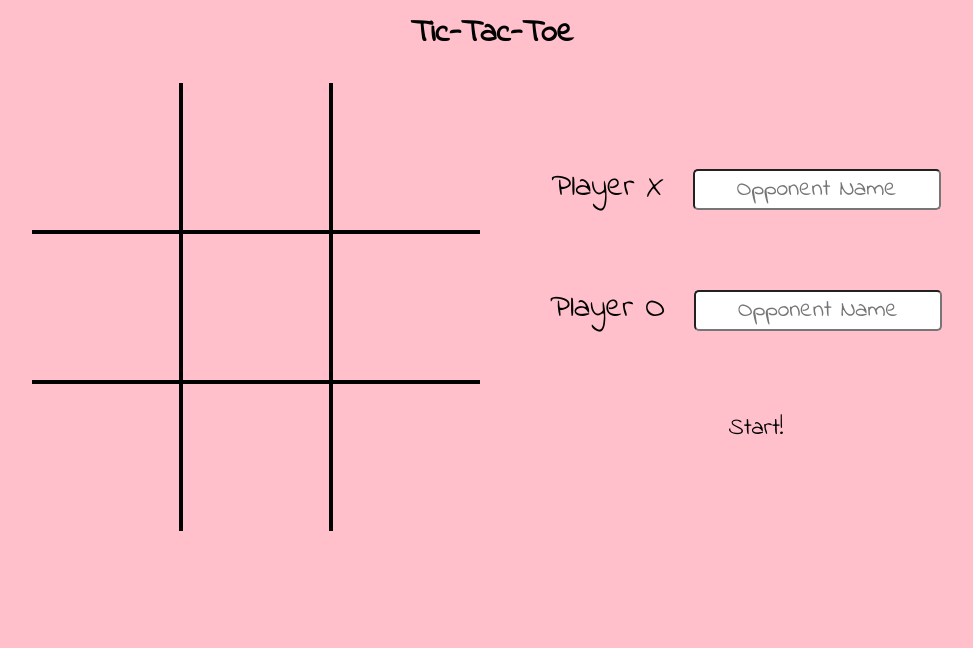
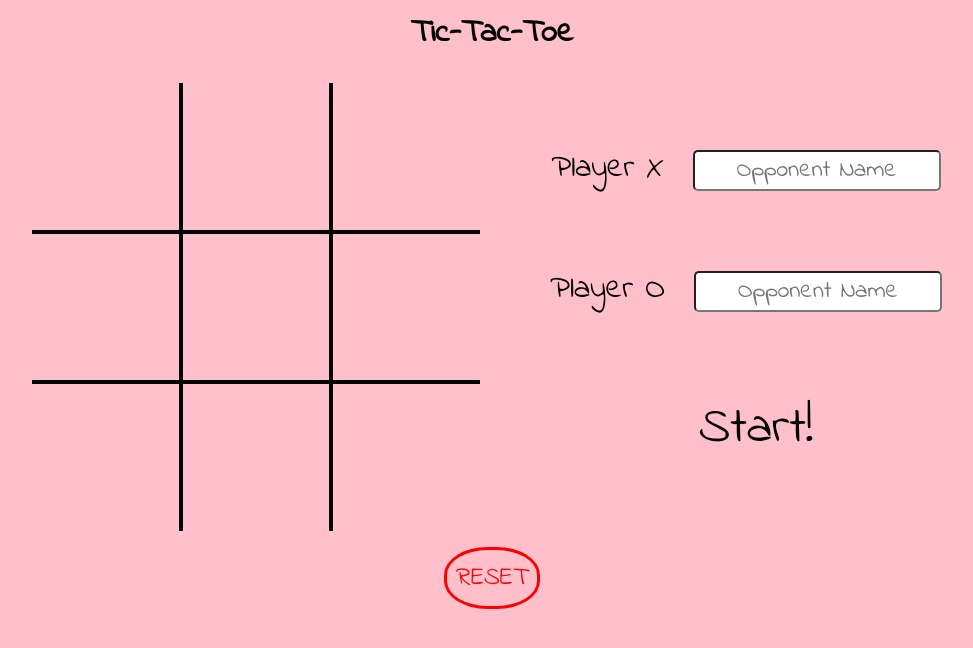
Before and after one commit to marissabellusci/tic-tac-toe, a plain HTML site: page index.html in a window 1280 px wide. Shown: the whole page, without its empty margins (148-1121 px from the left). Drawn offline with Linux system fonts and the light colour scheme.

Commit message:
setting up reset/reload button

```diff
--- a/index.html
+++ b/index.html
@@ -60,9 +60,7 @@
 
   </body>
 
-  <footer>
-
-  </footer>
+  <footer>RESET</footer>
 
   <script src="script.js"></script>
 
--- a/script.js
+++ b/script.js
@@ -16,6 +16,10 @@ const gameBoard = (() => {
     document.getElementById('player-form-button').addEventListener('click',function(e){
         playerFactory();
         e.preventDefault();
+    });
+
+    document.querySelector('footer').addEventListener('click', function(){
+        location.reload()
     });
 
 
--- a/style.css
+++ b/style.css
@@ -39,6 +39,7 @@ h2 {
 
 .cell:hover {
     cursor: pointer;
+    background: radial-gradient(rgba(255, 255, 255, 0.356),pink) ;
 }
 
 #cell-0 {
@@ -104,7 +105,12 @@ h2 {
 #player-form-button {
     min-width:fit-content;
     width: 8rem;
+    font-size: 50px;
     cursor: pointer;
+}
+
+#player-form-button:hover{
+    text-shadow:2px 1px 1px white;
 }
 
 #player-form {
@@ -127,3 +133,20 @@ h2 {
 #player-form > div > label {
     font-size: 2rem;
 }
+
+footer {
+    width:fit-content;
+    margin:auto;
+    text-align: center;
+    font-size: 25px;
+    color: red;
+    border: 3px solid red;
+    border-radius: 45%;
+    padding: 10px;
+
+}
+
+footer:hover {
+    cursor:pointer;
+    background: radial-gradient(rgba(255, 255, 255, 0.644),pink) ;
+}
```
